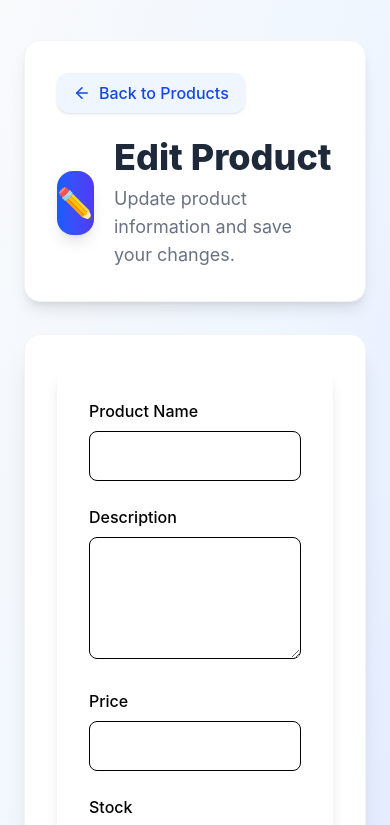
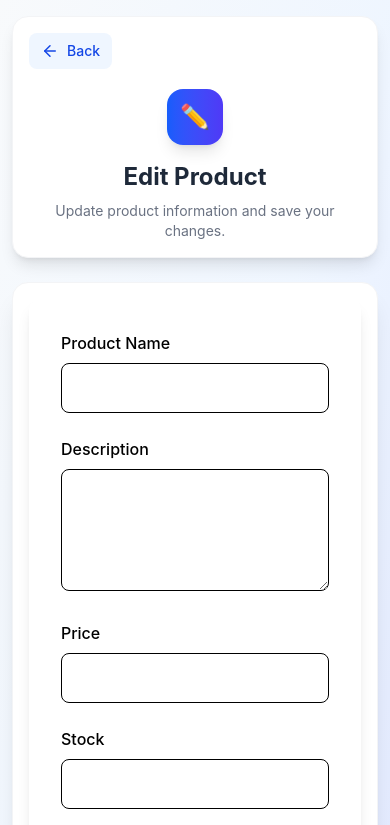
Before and after one commit to gvnaresshuser/reactAuthApp-client, a React (Vite) app: page /products/edit/1 in a window 390 px wide. Shown: the top 825 px of the page. Built offline with nearby package versions, Linux system fonts and the light colour scheme; no server answers.

Commit message:
adjusted edit product page for mobile view

```diff
--- a/src/pages/products/EditProduct.jsx
+++ b/src/pages/products/EditProduct.jsx
@@ -1,14 +1,16 @@
 import { useEffect, useState } from "react";
 import { useNavigate, useParams } from "react-router-dom";
 import toast from "react-hot-toast";
+import { ArrowLeft } from "lucide-react";
+
 import ProductForm from "../../components/products/ProductForm";
 import { getProductByIdApi, updateProductApi } from "../../api/productApi";
 import Loader from "../../components/common/Loader";
 
-import { ArrowLeft } from "lucide-react";
 const EditProduct = () => {
   const { id } = useParams();
   const navigate = useNavigate();
+
   const [product, setProduct] = useState({});
   const [loading, setLoading] = useState(false);
 
@@ -19,9 +21,7 @@ const EditProduct = () => {
   const fetchProduct = async () => {
     try {
       setLoading(true);
-
       const response = await getProductByIdApi(id);
-
       setProduct(response.data.data);
     } catch (error) {
       toast.error(error.response?.data?.message || "Unable to load product.");
@@ -37,7 +37,6 @@ const EditProduct = () => {
       await updateProductApi(id, data);
 
       toast.success("🎉 Product updated successfully!");
-
       navigate("/products");
     } catch (error) {
       toast.error(error.response?.data?.message || "Update failed.");
@@ -51,39 +50,39 @@ const EditProduct = () => {
   }
 
   return (
-    <div className="min-h-screen bg-gradient-to-br from-slate-50 via-blue-50 to-indigo-100 py-10">
-      <div className="max-w-5xl mx-auto px-6">
-        {/* Header Card */}
+    <div className="min-h-screen bg-gradient-to-br from-slate-50 via-blue-50 to-indigo-100 py-4 sm:py-6 lg:py-10">
+      <div className="max-w-5xl mx-auto px-3 sm:px-6">
+        {/* Header */}
 
-        <div className="bg-white rounded-2xl shadow-lg border border-gray-100 p-8 mb-8">
+        <div className="bg-white rounded-2xl shadow-lg border border-gray-100 p-4 sm:p-6 lg:p-8 mb-6">
           <button
             onClick={() => navigate("/products")}
-            className="inline-flex items-center gap-2 px-4 py-2 rounded-xl bg-blue-50 text-blue-700 hover:bg-blue-100 transition-all duration-300 font-medium shadow-sm"
+            className="inline-flex items-center gap-2 px-3 py-2 rounded-lg bg-blue-50 text-blue-700 hover:bg-blue-100 transition font-medium text-sm sm:text-base"
           >
             <ArrowLeft size={18} />
-            Back to Products
+            Back
           </button>
 
-          <div className="mt-6 flex items-center gap-5">
-            <div className="w-16 h-16 rounded-2xl bg-gradient-to-r from-blue-600 to-indigo-600 flex items-center justify-center shadow-lg">
-              <span className="text-3xl text-white">✏️</span>
+          <div className="mt-5 flex flex-col sm:flex-row sm:items-center gap-4">
+            <div className="w-14 h-14 sm:w-16 sm:h-16 rounded-2xl bg-gradient-to-r from-blue-600 to-indigo-600 flex items-center justify-center shadow-lg mx-auto sm:mx-0">
+              <span className="text-2xl sm:text-3xl text-white">✏️</span>
             </div>
 
-            <div>
-              <h1 className="text-4xl font-extrabold text-gray-800">
+            <div className="text-center sm:text-left">
+              <h1 className="text-2xl sm:text-3xl lg:text-4xl font-bold text-gray-800">
                 Edit Product
               </h1>
 
-              <p className="text-gray-500 mt-2 text-lg">
+              <p className="text-gray-500 mt-2 text-sm sm:text-base">
                 Update product information and save your changes.
               </p>
             </div>
           </div>
         </div>
 
-        {/* Form Card */}
+        {/* Form */}
 
-        <div className="bg-white rounded-2xl shadow-xl border border-gray-100 p-8">
+        <div className="bg-white rounded-2xl shadow-xl border border-gray-100 p-4 sm:p-6 lg:p-8">
           <ProductForm
             initialValues={product}
             onSubmit={handleSubmit}
```
